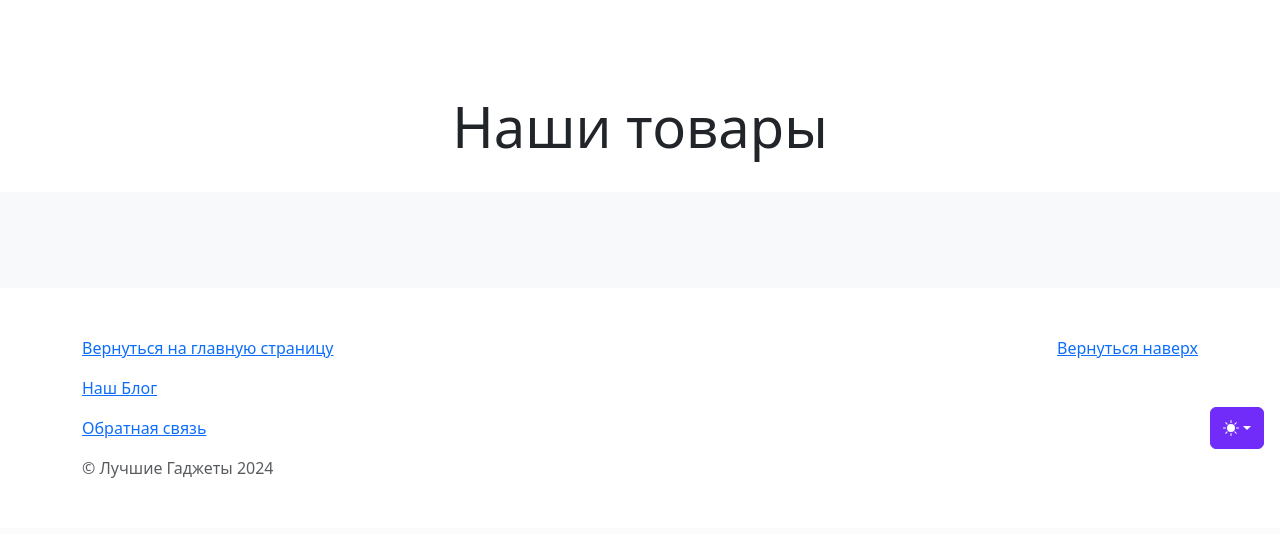
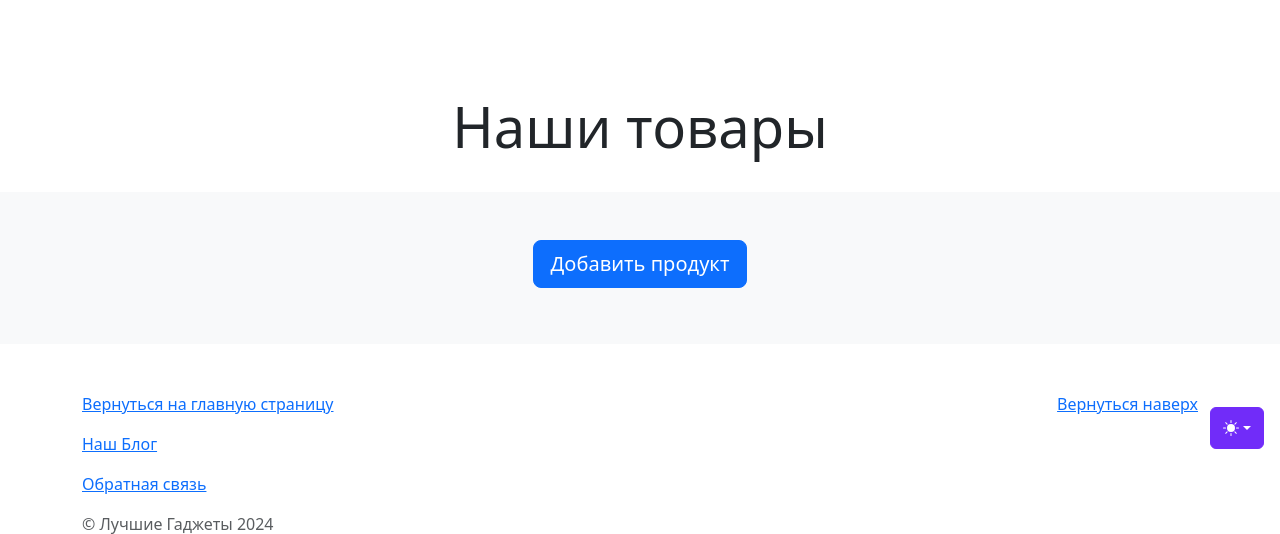
Before and after one commit to EliasN96/DJANGO_HW_2, a Django app: page /products/ in a window 1280 px wide. Shown: the part 335-869 px from the top of the page. Before the commit the page ends 813 px from the top, so only its background shows below. Run offline with Django 5.2, Linux system fonts and the light colour scheme; data that the repository does not hold is empty; some libraries are stand-ins or nearby versions.

Commit message:
update product_list.html

```diff
--- a/catalog/templates/catalog/product_list.html
+++ b/catalog/templates/catalog/product_list.html
@@ -5,6 +5,9 @@
     <h1 class="display-4">Наши товары</h1>
 </div>
 <div class="album py-5 bg-body-tertiary">
+    <div class="d-grid gap-2 col-2 mx-auto mb-4">
+        <a href="{% url 'catalog:product_create' %}" type="button" class="btn btn-lg btn-block btn-primary">Добавить продукт</a>
+    </div>
     <div class="container">
         <div class="row row-cols-1 row-cols-sm-2 row-cols-md-3 g-3">
             {% for product in object_list %}
```
